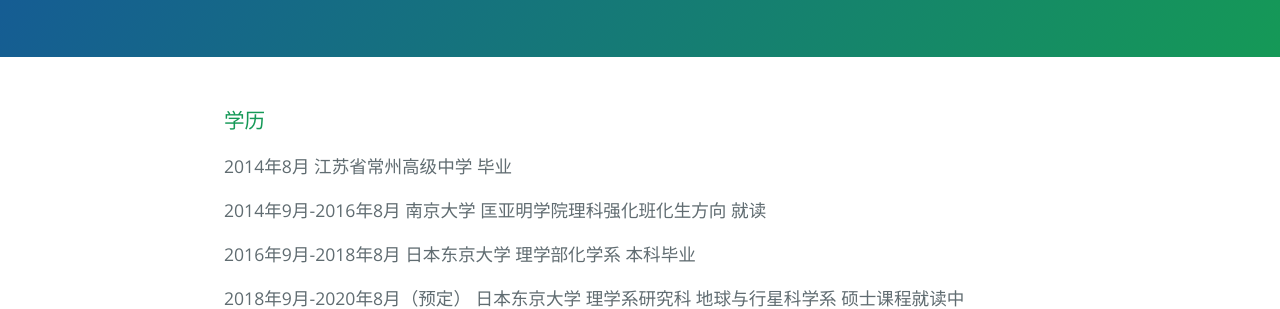
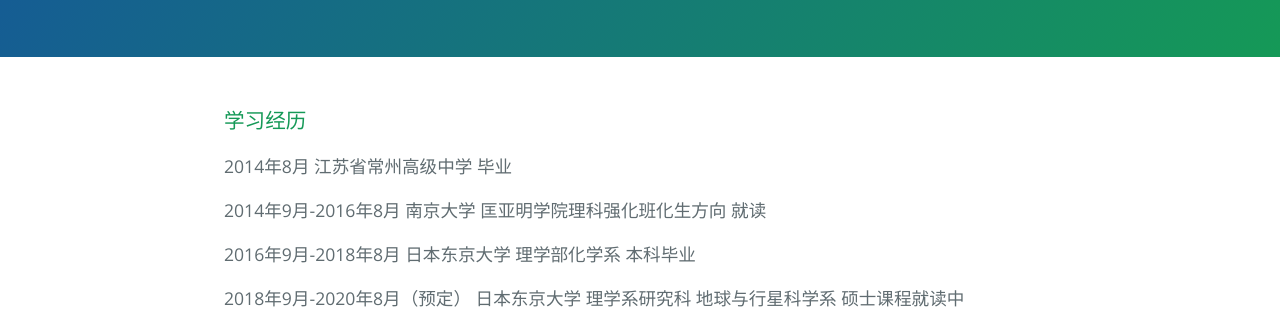
Before and after one commit to sonyuushin/sonyuushin.github.io, a Jekyll site: the page built from zhongwen.md, in a window 1280 px wide. Shown: the part 269-578 px from the top of the page. Built offline with Jekyll 4.4.1, drawn with Linux system fonts in a browser that asks for light colours.

Commit message:
Update zhongwen.md

```diff
--- a/zhongwen.md
+++ b/zhongwen.md
@@ -7,7 +7,8 @@ ref: zhongwen
 order: 3
 ---
 
-### 学历
+### 学习经历
+
 2014年8月     江苏省常州高级中学 毕业
 
 2014年9月-2016年8月      南京大学 匡亚明学院理科强化班化生方向 就读
```
